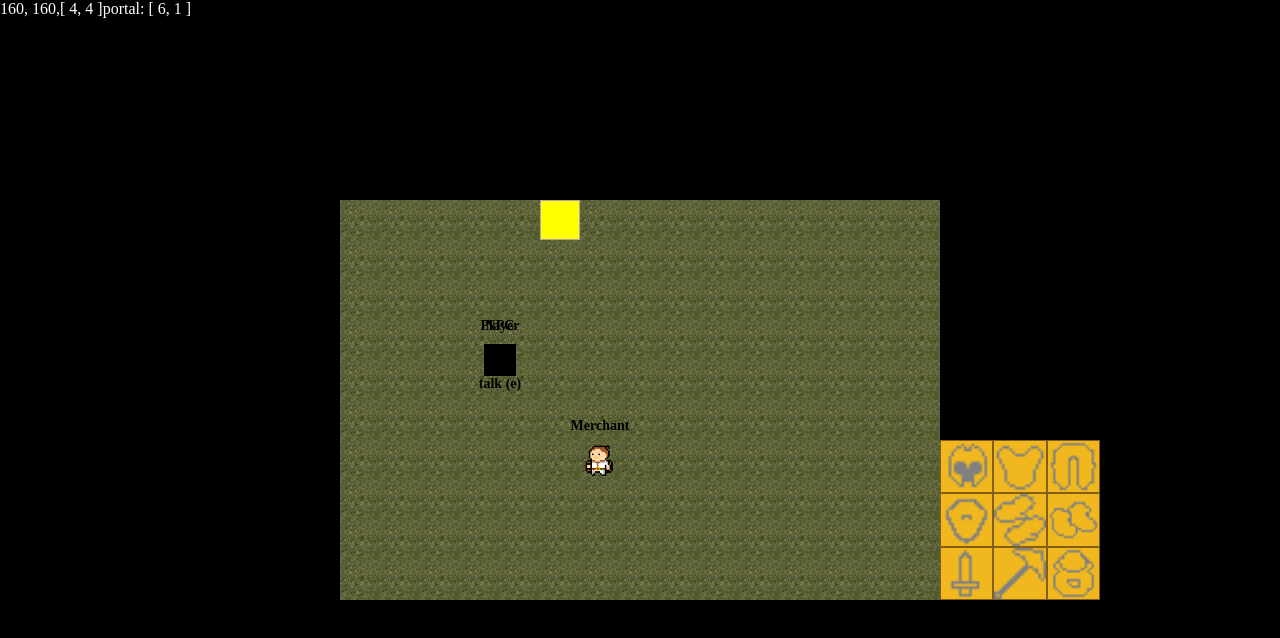
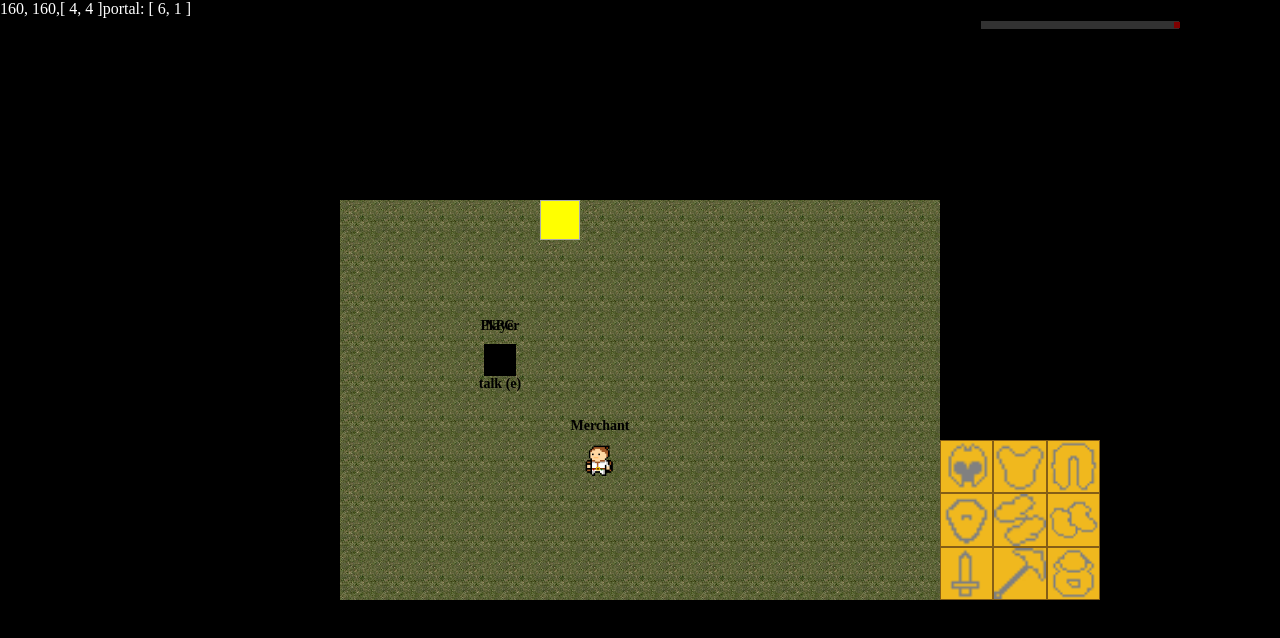
Before and after one commit to MatthesSt/storyGame, a Vue app: page / in a window 1280 px wide. Shown: the top 638 px of the page. Built offline with nearby package versions, Linux system fonts and the light colour scheme.

Commit message:
player health and stast.vue

```diff
--- a/src/App.vue
+++ b/src/App.vue
@@ -1,7 +1,7 @@
 <script setup lang="ts">
 import Area from "./components/Area.vue";
 import Entity from "./components/Entity.vue";
-// import Enemy from "./components/Enemy.vue";
+import Stats from "./components/Stats.vue";
 import NpcDialog from "./components/NpcDialog.vue";
 import Inventory from "./components/Inventory.vue";
 import { areas, currentArea } from "./ts/area";
@@ -45,10 +45,8 @@ import { enemies } from "./ts/enemy";
       <template #inventory>
         <Inventory :player="player" />
       </template>
-      <!-- <template #stats>
-        <Stats :player="player" />
-      </template> -->
     </Area>
+        <Stats></Stats>
   </main>
 </template>
 
--- a/src/components/Entity.vue
+++ b/src/components/Entity.vue
@@ -27,7 +27,6 @@ const { entity } = toRefs(props);
       width:${entity.currentHealth*150/ entity.maxHealth}%;
       height: 5px;
       `">
-
   </template>
   </div>
 </template>
--- /dev/null
+++ b/src/components/Stats.vue
@@ -0,0 +1,23 @@
+<script setup lang="ts">
+import { ref } from "vue";
+import { player } from "../ts/player";
+
+</script>
+<template>
+    <div class="playerStats" >
+      <img class="emptyHealth" src="/player/playerEmptyHealth.png" style="height: 10px; top:20px;"  >
+      <img class="fullHealth" src="/player/playerFullHealth.png" style="height: 8px;top: 21px;" :style="`
+     width:${player.currentHealth/ player.maxHealth}%;
+      `">
+  </div>
+</template>
+<style lang="scss" scoped>
+@import "../style.scss";
+.playerStats  img{
+    position: absolute;
+
+     right: 100px;
+    //  transform:translateX(-50%);
+
+}
+</style>
--- a/src/ts/player.ts
+++ b/src/ts/player.ts
@@ -17,6 +17,8 @@ export const player = ref<Player>(
     id: 0,
     type: 'player',
     name: "Player",
+    maxHealth:50,
+    currentHealth:25,
     x: 160,
     y: 160,
     money: 100,
```
Also changed, not shown: public/player/playerEmptyHealth.png (added), public/player/playerFullHealth.png (added).
